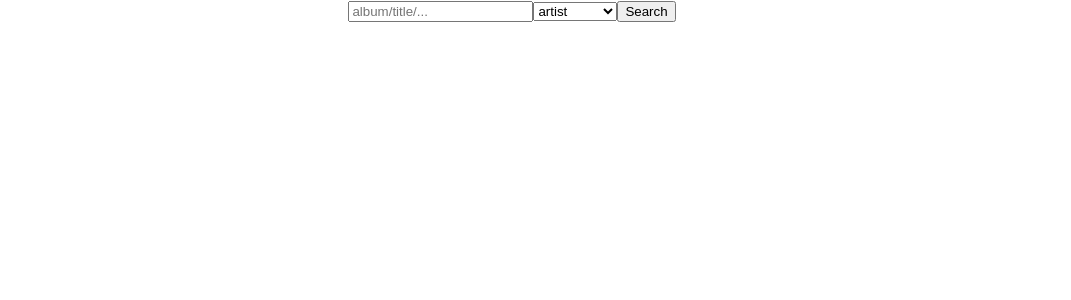
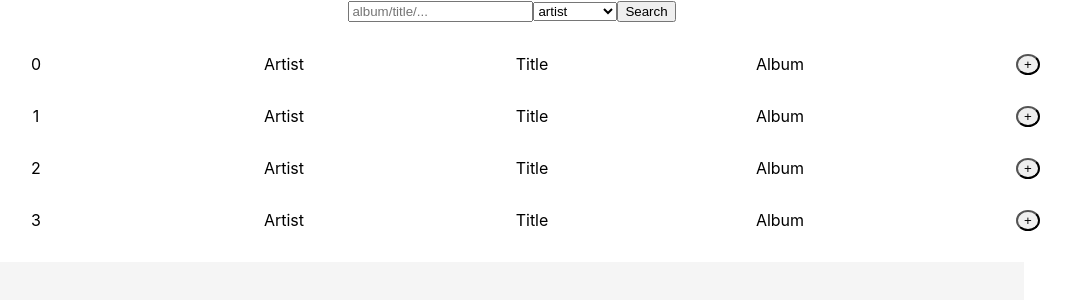
Before and after one commit to lhommenul/music_player, a React (Create React App) app: page / in a window 1280 px wide. Shown: the top 300 px of the page, without its empty margins (128-1199 px from the left). Built offline with nearby package versions, Linux system fonts and the light colour scheme.

Commit message:
modify event emiter

```diff
--- a/src/App.js
+++ b/src/App.js
@@ -1,10 +1,14 @@
-import logo from './logo.svg';
 import './App.css';
 import SearchBar from './modules/search/SearchBar';
+import Results from './modules/results/Results';
+import Modal from './modules/results/modal/Modal';
+import { store } from './modules/store';
 function App() {
   return (
     <div className="App">
-      <SearchBar></SearchBar>
+      <SearchBar store={store}></SearchBar>
+      <Results store={store}></Results>
+      <Modal store={store}></Modal>
     </div>
   );
 }
--- a/src/modules/results/Results.jsx
+++ b/src/modules/results/Results.jsx
@@ -1,7 +1,22 @@
 import React from 'react'
 import Result from './result/Result'
 
-const Results = () => {
+let list_res = [
+    {
+
+    },
+    {
+
+    },
+    {
+
+    },
+    {
+
+    },
+]
+
+const Results = (props) => {
     return (
         <ul>
             {/* MESSAGE */}
@@ -10,7 +25,9 @@ const Results = () => {
             </div>
             {/* LIST ALL RESULTS */}
             <div>
-
+                {list_res.map((e,i)=>{
+                    return <Result store={props.store} key={i} index={i}></Result>
+                })}
             </div>
             {/* SPINNER LOADER */}
             <div>
--- /dev/null
+++ b/src/modules/results/modal/Modal.jsx
@@ -0,0 +1,28 @@
+import React from 'react'
+import "./css/style.css";
+import { useEffect } from 'react';
+import { store } from '../../store';
+const Modal = (props) => {
+    let nam;
+    useEffect(() => {
+        let l = document.querySelectorAll(".btn_res")
+        l.forEach(e=>{
+            e.addEventListener("click",(e)=>{
+                let d = e.target.dataset.id // get the element id to load more data
+                if (store.modalState) {
+                    store.modalState = false
+                } else {
+                    store.modalState = true
+                }
+                nam =  store.modalState?"modal":"display_none"
+            })
+        })
+    }, []);
+    return (
+        <div className="modal">
+
+        </div>
+    )
+}
+
+export default Modal
--- /dev/null
+++ b/src/modules/results/modal/css/style.css
@@ -0,0 +1,10 @@
+.modal{
+    visibility: visible;
+    height: 90vh;
+    width: 90vw;
+    background-color: whitesmoke;
+    box-shadow: 2px 2xp 6px grey;
+}
+.display_none{
+    visibility: hidden;
+}
--- a/src/modules/results/result/Result.jsx
+++ b/src/modules/results/result/Result.jsx
@@ -1,14 +1,20 @@
+
 import React from 'react'
+import { useEffect } from 'react';
+import "./css/style.css"
+const Result = (props) => {
+    let nb = props.index;
+    let _id = 89654;
+    useEffect(() => {
 
-const Result = (props) => {
-    let nb = props.nb;
+    }, []);
     return (
-        <li>
-            {nb}
+        <li className="result">
+            <span>{nb}</span>
             <p>Artist</p>
             <p>Title</p>
             <p>Album</p>
-            <button>+</button>
+            <button className="btn_res" data-id={_id} >+</button>
         </li>
     )
 }
--- /dev/null
+++ b/src/modules/results/result/css/style.css
@@ -0,0 +1,10 @@
+.result{
+    display: grid;
+    grid-template-columns: repeat(5,1fr);
+    justify-content: center;
+    align-items: center;
+}
+    .btn_res{
+        place-self: center;
+        border-radius: 50%;
+    }
--- /dev/null
+++ b/src/modules/store/index.js
@@ -0,0 +1,29 @@
+
+
+
+class Store{
+    constructor(props){
+        this.modal = {
+            state:false,
+        }
+        this.data = {
+
+        }
+    }
+    get modalData(){
+        return this.data;
+    }
+    set modalData(value){
+        this.data = value
+    }
+    get modalState(){
+        return this.modal.state;
+    }
+    set modalState(value){
+        this.modal.state = value;
+    }
+}
+
+const store = new Store()
+
+export {store};
```
